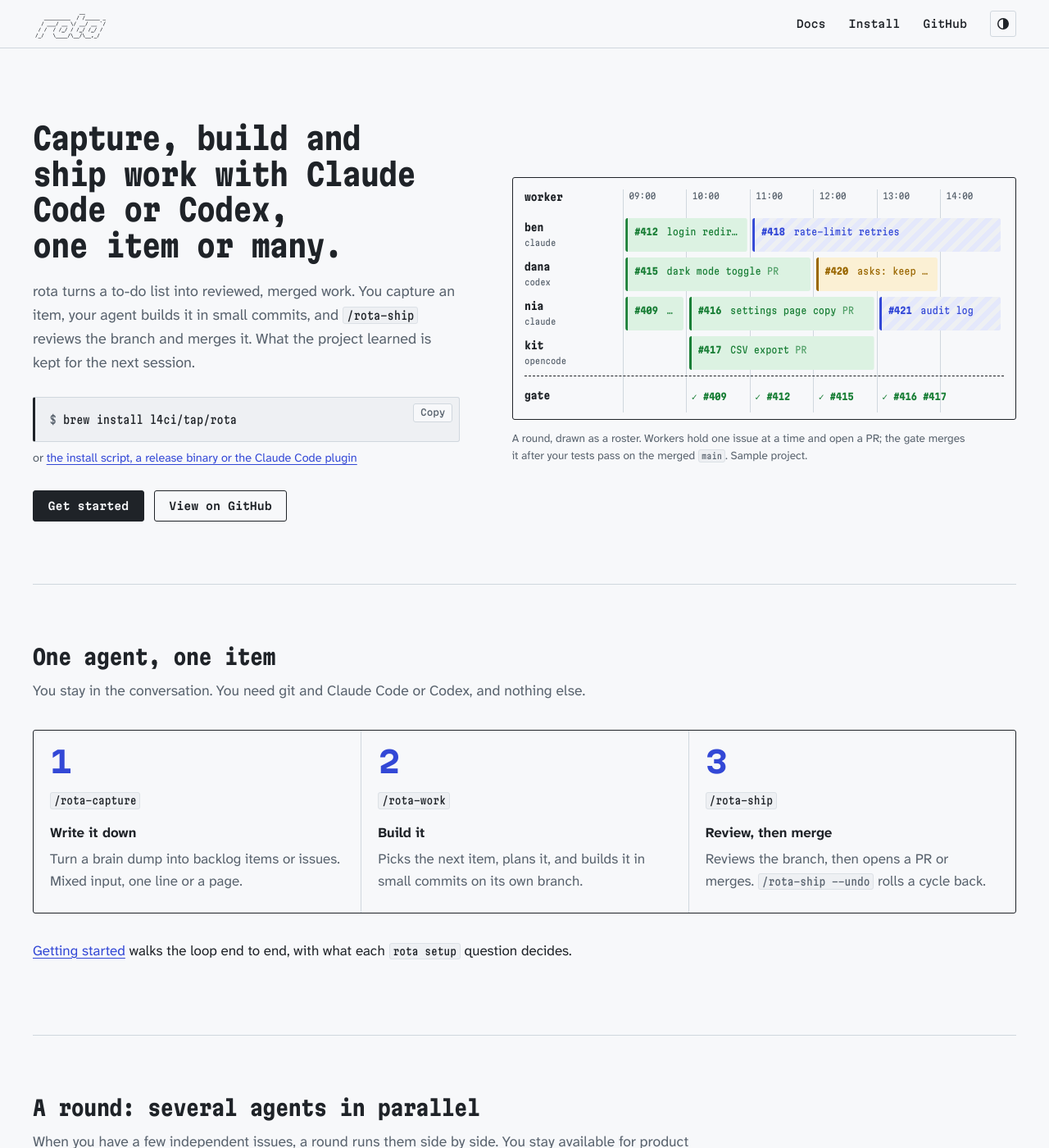
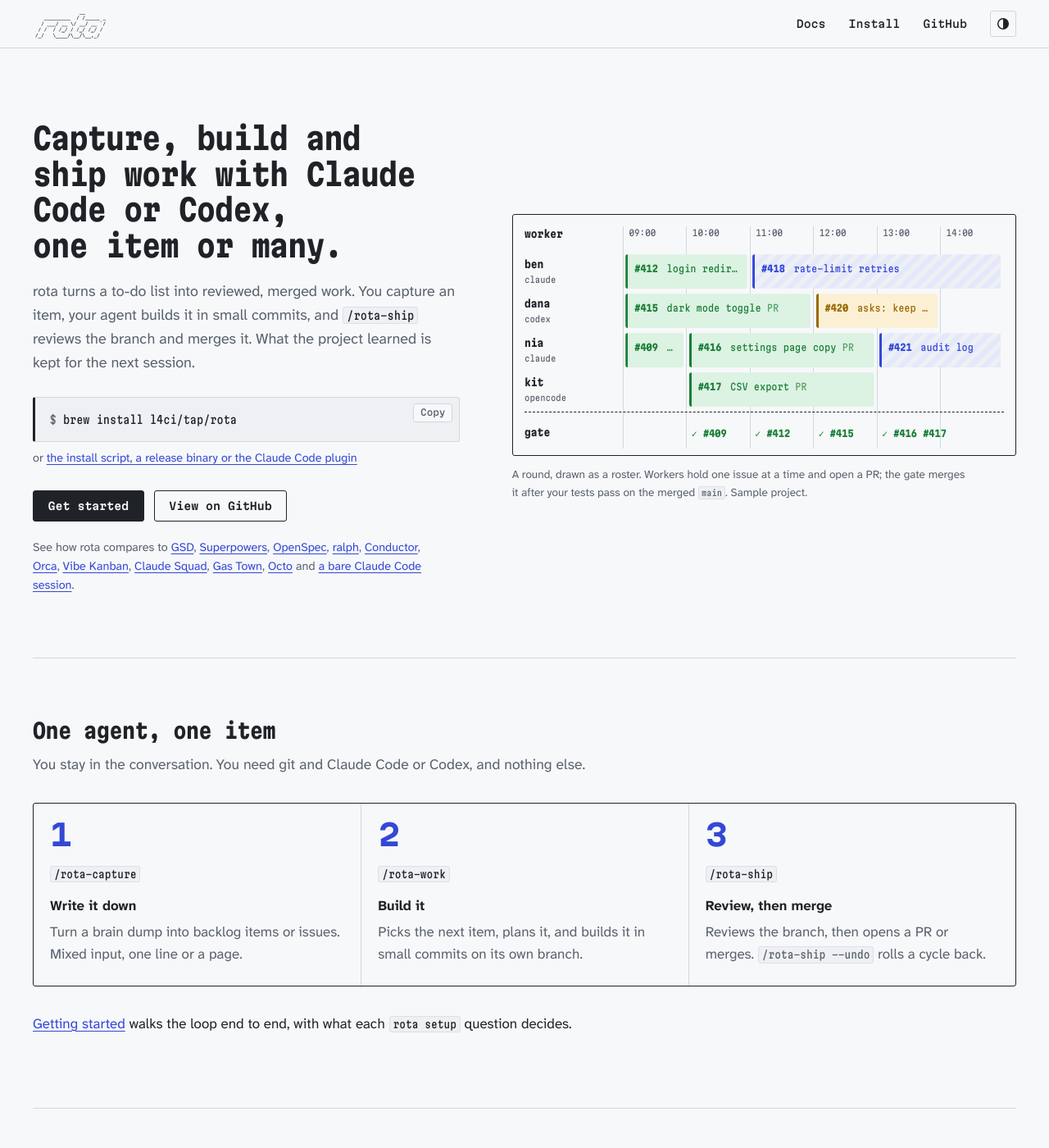
Before and after one commit to l4ci/l4ci.github.io, a Jekyll site: the page built from rota/index.html, in a window 1280 px wide and 1400 px high. Shown: the whole window at 82% size. Built offline with Jekyll 4.4.1, drawn with Linux system fonts in a browser that asks for light colours; some of the changed text lies outside the part shown.

Commit message:
Link the rota compare pages from the landing page
The rota docs gain one page per comparable tool; the hero now points to them, and Works with names the WSL2 route on Windows.

```diff
--- a/rota/assets/rota.css
+++ b/rota/assets/rota.css
@@ -188,6 +188,7 @@
 .install p { margin: 0.5rem 0 0; font-size: 0.9rem; color: var(--muted); }
 
 .actions { display: flex; flex-wrap: wrap; gap: 0.75rem; margin: 1.75rem 0 0; }
+.compare { margin: 1.25rem 0 0; max-width: 52ch; font-size: 0.9rem; color: var(--muted); }
 
 /* the roster: the one loud thing on the page */
 
--- a/rota/index.html
+++ b/rota/index.html
@@ -18,6 +18,7 @@
         <a class="btn btn-primary" href="/rota/docs/getting-started/">Get started</a>
         <a class="btn" href="https://github.com/l4ci/rota">View on GitHub</a>
       </p>
+      <p class="compare">See how rota compares to <a href="/rota/docs/compare/gsd/">GSD</a>, <a href="/rota/docs/compare/superpowers/">Superpowers</a>, <a href="/rota/docs/compare/openspec/">OpenSpec</a>, <a href="/rota/docs/compare/ralph/">ralph</a>, <a href="/rota/docs/compare/conductor/">Conductor</a>, <a href="/rota/docs/compare/orca/">Orca</a>, <a href="/rota/docs/compare/vibe-kanban/">Vibe Kanban</a>, <a href="/rota/docs/compare/claude-squad/">Claude Squad</a>, <a href="/rota/docs/compare/gastown/">Gas Town</a>, <a href="/rota/docs/compare/octo/">Octo</a> and <a href="/rota/docs/usage/rota-vs-plain-session/">a bare Claude Code session</a>.</p>
     </div>
 
     <figure class="roster" aria-labelledby="roster-cap">
```
Also changed, not shown: other parts of rota/index.html (+1 -0 lines).
